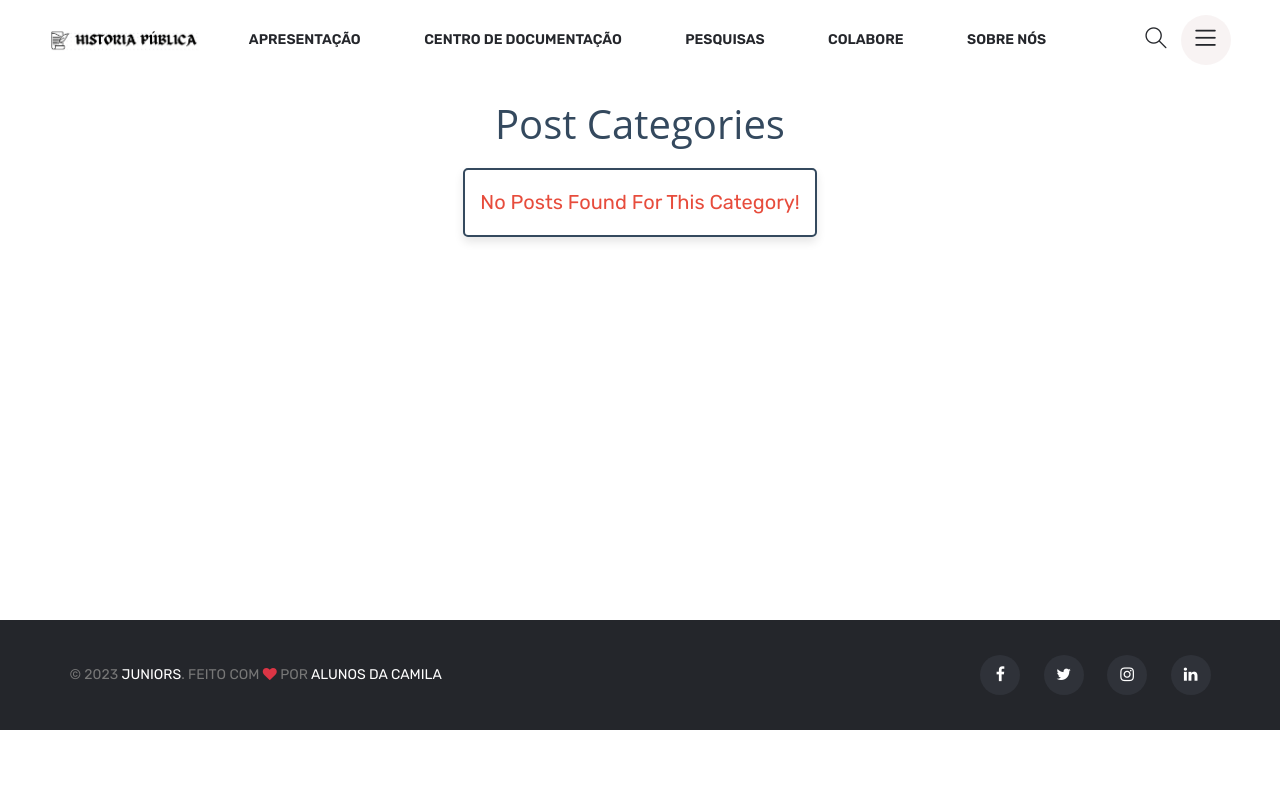
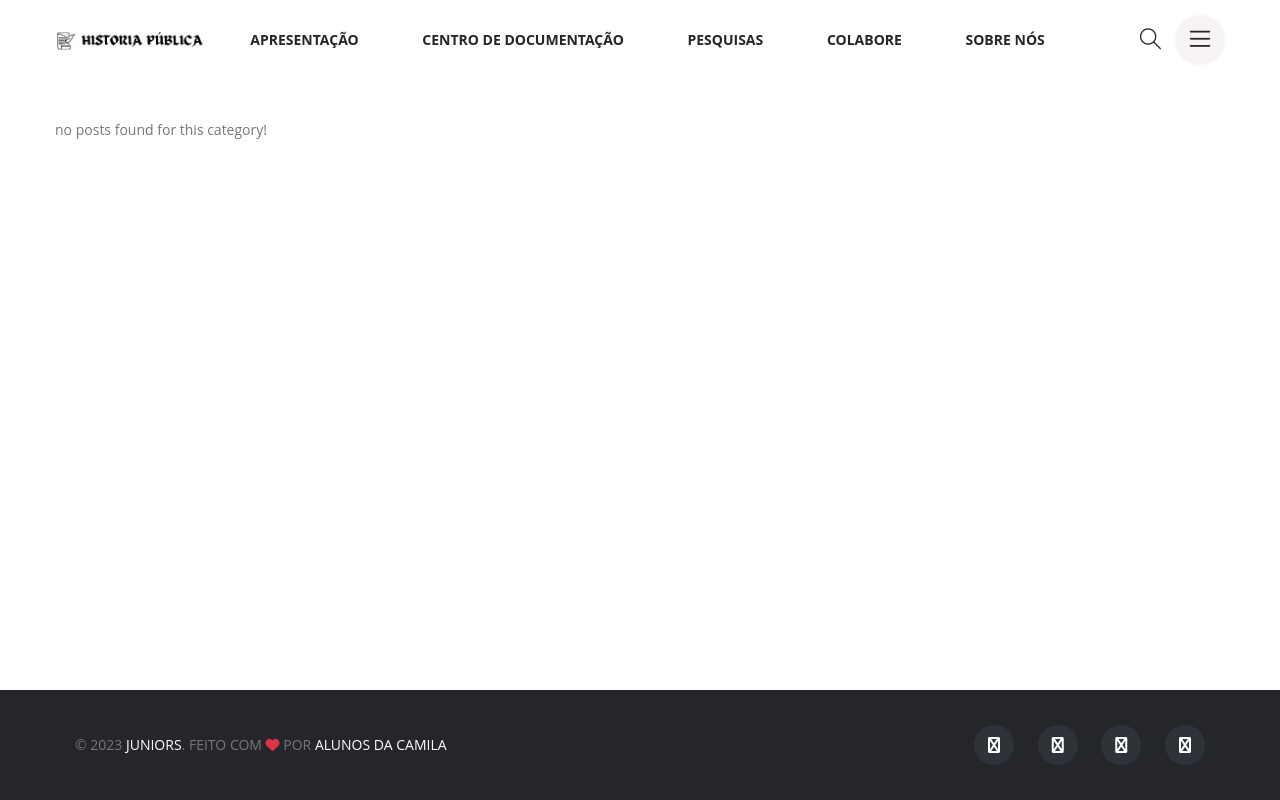
Before and after one commit to Lopeszz/FrontEnd-Projeto-Camila, a PHP site: page /FrontEnd-Projeto-Camila/category.php in a window 1280 px wide. Run offline with PHP 8.4, Linux system fonts and the light colour scheme; data that the repository does not hold is empty; some libraries are stand-ins or nearby versions; some web fonts are replaced.

Commit message:
bug fix: category

```diff
--- a/category.php
+++ b/category.php
@@ -24,30 +24,27 @@ $category = isset($_GET['category']) ? $_GET['category'] : '';
    <meta name="viewport" content="width=device-width, initial-scale=1.0">
    <title>category</title>
 
-   <!-- font awesome cdn link  -->
-   <link rel="stylesheet" href="https://cdnjs.cloudflare.com/ajax/libs/font-awesome/6.1.1/css/all.min.css">
-
-   <!-- custom css file link  -->
-   <link rel="stylesheet" href="css/style.css">
 
    <!-- Use the minified version files listed below for better performance and remove the files listed above -->
    <link rel="stylesheet" href="assets/css/vendor/vendor.min.css">
    <link rel="stylesheet" href="assets/css/plugins/plugins.min.css">
    <link rel="stylesheet" href="assets/css/style.css">
+   <link rel="stylesheet" href="https://cdnjs.cloudflare.com/ajax/libs/font-awesome/6.1.1/css/all.min.css">
+
 </head>
 
 <body>
 
-   <!-- header section starts  -->
-   <?php include 'menu.php'; ?>
-   <!-- header section ends -->
+   <?php
+   require_once("menu.php");
+   ?>
 
-   <section class="posts-container">
-
-      <h1 class="heading">Post Categories</h1>
-
-      <div class="box-container">
-
+   <div class="blog-section">
+      <div class="container">
+         <div class="row">
+            <div class="col-lg-12">
+               <div class="blog-wrapper">
+                  <div class="row mb-n6">
                      <?php
                      $select_posts = $conn->prepare("SELECT * FROM `posts` WHERE category = ? and status = ?");
                      $select_posts->execute([$category, 'active']);
@@ -68,63 +65,103 @@ $category = isset($_GET['category']) ? $_GET['category'] : '';
                            $confirm_likes->execute([$user_id, $post_id]);
                            ?>
 
-
-
-               <div class="post">
-                  <?php if ($fetch_posts['image'] != ''): ?>
-                     <img class="post-image" src="uploaded_img/<?= $fetch_posts['image']; ?>" alt="">
-                  <?php endif; ?>
-                  <div class="post-meta">
-                     <span class="post-date">
-                        <?= $fetch_posts['date']; ?>
-                     </span>
-                     <span class="post-author">
-                        By <a href="author_posts.php?author=<?= $fetch_posts['name']; ?>">
+                           <div class="col-xl-4 col-md-6 col-12 mb-6">
+                              <form>
+                                 <div class="blog-list blog-grid-single-item blog-color--golden" data-aos="fade-up"
+                                    data-aos-delay="0">
+                                    <input type="hidden" name="post_id" value="<?= $post_id; ?>">
+                                    <input type="hidden" name="admin_id" value="<?= $fetch_posts['admin_id']; ?>">
+                                    <div class="image-box">
+                                       <a href="blog-single-sidebar-left.html" class="image-link">
+                                          <?php
+                                          if ($fetch_posts['image'] != '') {
+                                             ?>
+                                             <img class="img-fluid" src="uploaded_img/<?= $fetch_posts['image']; ?>" alt="">
+                                             <?php
+                                          }
+                                          ?>
+                                       </a>
+                                    </div>
+                                    <div class="content">
+                                       <ul class="post-meta">
+                                          <li>Autor: <a href="author_posts.php?author=<?= $fetch_posts['name']; ?>">
                                                 <?= $fetch_posts['name']; ?>
                                              </a>
-                     </span>
-                  </div>
-
-                  <div class="post-content">
-                     <h2 class="post-title">
+                                          </li>
+                                          <li>ON :
+                                             <a href="#" class="date">
+                                                <?= $fetch_posts['date']; ?>
+                                             </a>
+                                          </li>
+                                       </ul>
+                                       <h6 class="title"><a href="blog-single-sidebar-left.html">
                                              <?= $fetch_posts['title']; ?>
-                     </h2>
-                     <p class="post-text">
+                                          </a>
+                                       </h6>
+                                       <p>
                                           <?= $fetch_posts['content']; ?>
                                        </p>
-
-                     <div class="post-actions">
-                        <a href="view_post.php?post_id=<?= $post_id; ?>" class="read-more-btn">Read more</a>
-                        <div class="icons">
-                           <a href="view_post.php?post_id=<?= $post_id; ?>"><i class="fas fa-comment"></i><span>(
-                                 <?= $total_post_comments; ?>)
-                              </span></a>
-                           <button type="submit" name="like_post"><i class="fas fa-heart"
-                                 style="<?php if ($confirm_likes->rowCount() > 0) {
-                                    echo 'color:var(--red);';
-                                 } ?>  "></i><span>(
-                                 <?= $total_post_likes; ?>)
-                              </span></button>
+                                       <a href="view_post.php?post_id=<?= $post_id; ?>"
+                                          class="read-more-btn icon-space-left">Leia mais
+                                          <span class="icon">
+                                             <i class="ion-ios-arrow-thin-right"></i>
+                                          </span>
+                                       </a>
+                                       <a href="category.php?category=<?= $fetch_posts['category']; ?>" class="post-cat">
+                                          <i class="fas fa-tag"></i>
+                                          <span>
+                                             <?= $fetch_posts['category']; ?>
+                                          </span>
+                                       </a>
+                                    </div>
+                                 </div>
+                              </form>
+                           </div>
+                           <?php
+                        }
+                     } else {
+                        echo '<p class="empty">no posts found for this category!</p>';
+                     }
+                     ?>
+                  </div>
+               </div>
             </div>
          </div>
       </div>
    </div>
 
+
+   <!-- material-scrolltop button -->
+   <button class="material-scrolltop" type="button"></button>
+
+   <!-- ::::::::::::::All JS Files here :::::::::::::: -->
+   <!-- Global Vendor, plugins JS -->
+   <!-- <script src="assets/js/vendor/modernizr-3.11.2.min.js"></script>
+<script src="assets/js/vendor/jquery-3.5.1.min.js"></script>
+<script src="assets/js/vendor/jquery-migrate-3.3.0.min.js"></script>
+<script src="assets/js/vendor/popper.min.js"></script>
+<script src="assets/js/vendor/bootstrap.min.js"></script>
+<script src="assets/js/vendor/jquery-ui.min.js"></script>  -->
+
+   <!--Plugins JS-->
+   <!-- <script src="assets/js/plugins/swiper-bundle.min.js"></script>
+<script src="assets/js/plugins/material-scrolltop.js"></script>
+<script src="assets/js/plugins/jquery.nice-select.min.js"></script>
+<script src="assets/js/plugins/jquery.zoom.min.js"></script>
+<script src="assets/js/plugins/venobox.min.js"></script>
+<script src="assets/js/plugins/jquery.waypoints.js"></script>
+<script src="assets/js/plugins/jquery.lineProgressbar.js"></script>
+<script src="assets/js/plugins/aos.min.js"></script>
+<script src="assets/js/plugins/jquery.instagramFeed.js"></script>
+<script src="assets/js/plugins/ajax-mail.js"></script> -->
+
+   <!-- Use the minified version files listed below for better performance and remove the files listed above -->
+   <script src="assets/js/vendor/vendor.min.js"></script>
+   <script src="assets/js/plugins/plugins.min.js"></script>
+
+   <!-- Main JS -->
+   <script src="assets/js/main.js"></script>
    <?php
-            }
-         } else {
-            echo '<p class="empty">No posts found for this category!</p>';
-         }
+   require_once("footer.php");
    ?>
-      </div>
-
-   </section>
-
-   <?php include 'footer.php'; ?>
-
-   <!-- custom js file link  -->
-   <script src="js/script.js"></script>
-
 </body>
-
-</html>
```
Also changed, not shown: pesquisas.php (+0 -7 lines), update.php (added, +125 -0 lines), uploaded_file/22f6e9b2a319ab73.png (added), uploaded_img/22f6e9b2a319ab73.png (added). Lines whose indentation alone changed are shown as unchanged.
